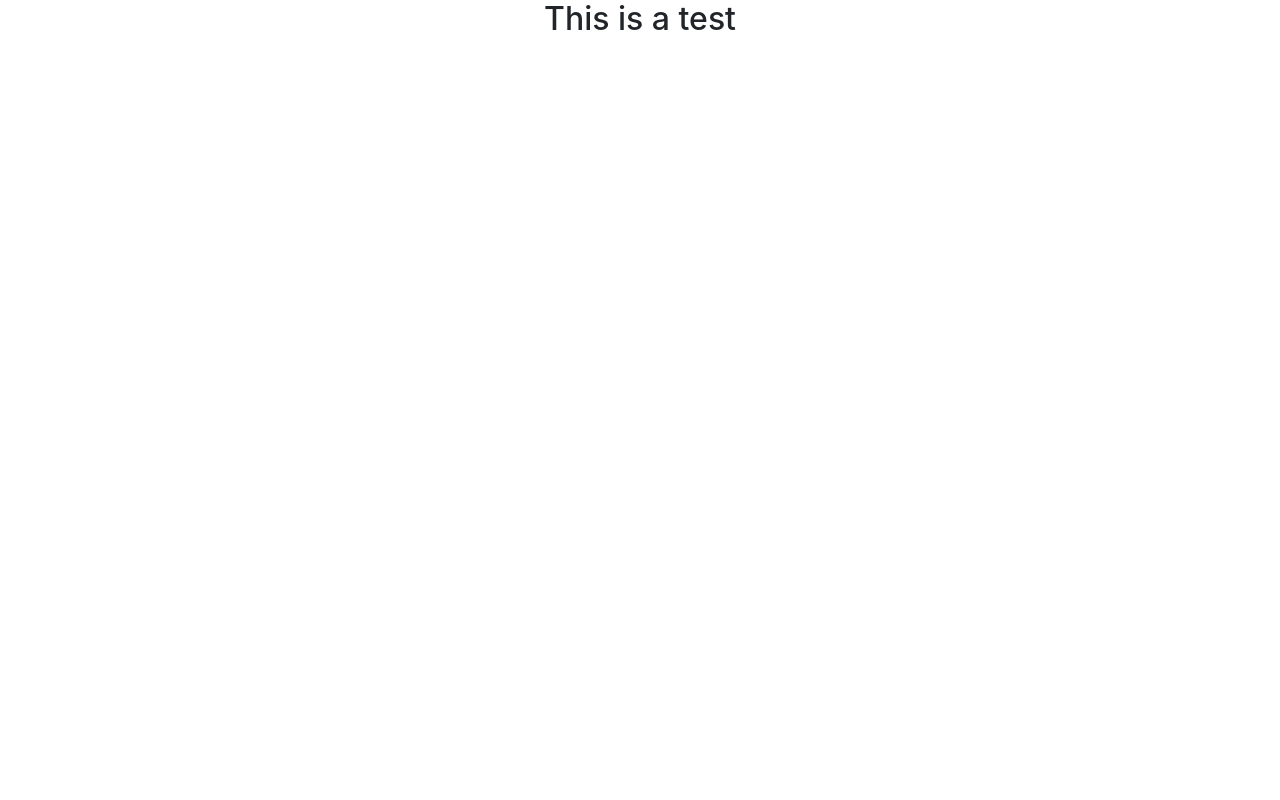
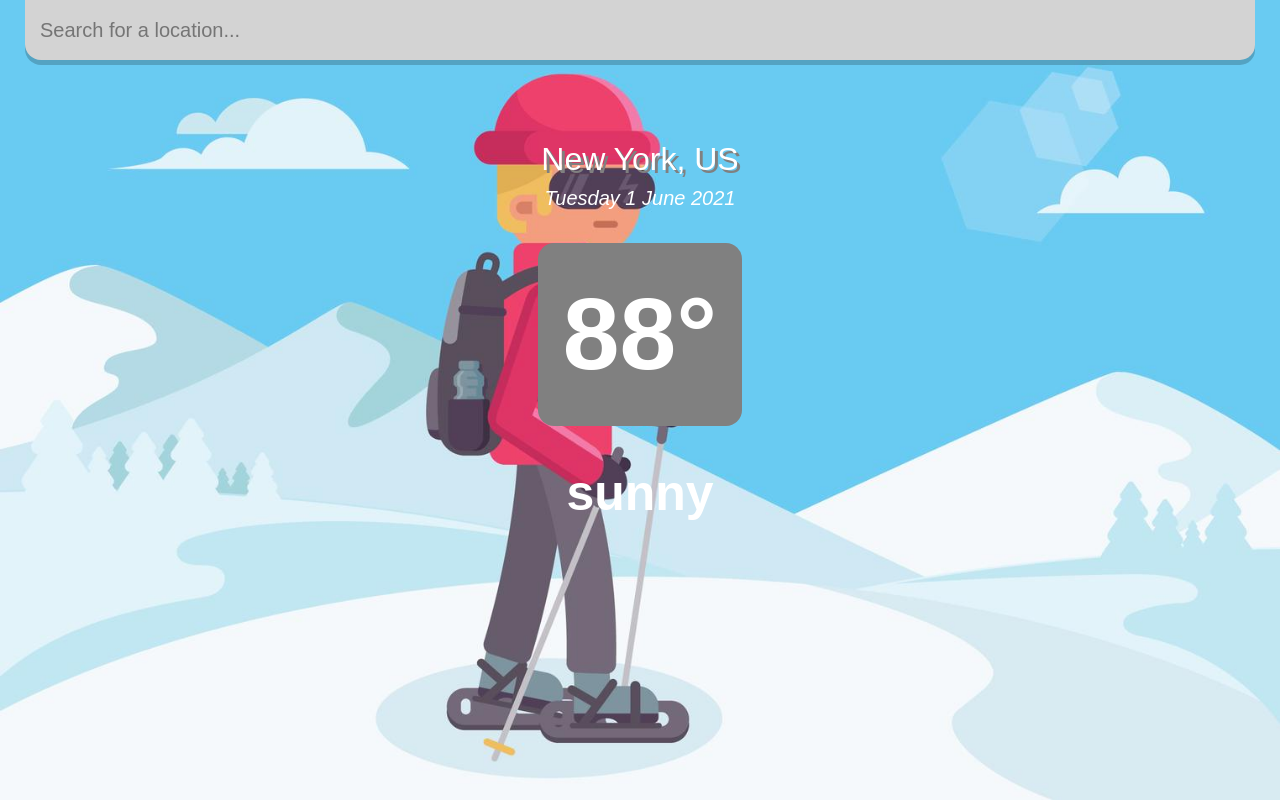
Before and after one commit to bigkw304/weatherApp, a React (Create React App) app: page / in a window 1280 px wide. Built offline with nearby package versions, Linux system fonts and the light colour scheme; no server answers.

Commit message:
Updates for Weather app

```diff
--- a/src/App.css
+++ b/src/App.css
@@ -1,38 +1,103 @@
+* {
+  margin: 0;
+  padding: 0;
+  box-sizing: border-box;
+}
+
+body {
+  font-family: "montseratt", sans-serif;
+}
 .App {
+  background-image: url("./assets/cold.jpg");
+  background-size: cover;
+  background-position: bottom;
+  transition: 0.4 ease-out;
+}
+
+.App.warm {
+  background-image: url("./assets/warm.jpg");
+  background-size: cover;
+  background-position: bottom;
+  transition: 0.4 ease-out;
+}
+
+main {
+  min-height: 100vh;
+  background-image: linear-gradient(
+    to bottom,
+    rgba(0, 0, 0, 0.2) rbga(0, 0, 0, 0.75)
+  );
+  padding: 25px;
+}
+
+.search-box {
+  width: 100%;
+  margin: 0 0 75px;
+}
+
+.search-box .search-bar {
+  display: block;
+  width: 100%;
+  padding: 15px;
+
+  appearance: none;
+  background: none;
+  border: none;
+  outline: none;
+
+  background-color: lightgrey;
+  border-radius: 0px 0px 15px 16px;
+  margin-top: -25px;
+  box-shadow: 0px 5px rgba(0, 0, 0, 0.2);
+
+  color: #313131;
+  font-size: 20px;
+
+  transition: 0.4s ease;
+}
+
+.search-box .search-bar:focus {
+  background-color: lightsalmon;
+}
+
+.location-box .location {
+  color: white;
+  font-size: 32px;
+  font-weight: 500;
+  text-align: center;
+  text-shadow: 3px 3px grey;
+}
+
+.location-box .date {
+  color: white;
+  font-size: 20px;
+  font-weight: 300;
+  font-style: italic;
+  text-align: center;
+  text-shadow: grey;
+}
+
+.weather-box {
   text-align: center;
 }
 
-.App-logo {
-  height: 40vmin;
-  pointer-events: none;
+.weather-box .temperature {
+  position: relative;
+  display: inline-block;
+  margin: 30px;
+  background-color: grey;
+  border-radius: 16px;
+  padding: 15px 25px;
+  color: white;
+  font-size: 102px;
+  font-weight: 900;
+  text-align: center;
+  box-shadow: 3px 6px rgba(o, 0, 0, 0.2);
 }
 
-@media (prefers-reduced-motion: no-preference) {
-  .App-logo {
-    animation: App-logo-spin infinite 20s linear;
-  }
+.weather-box .weather {
+  color: white;
+  font-size: 50px;
+  font-weight: 700;
+  text-shadow: grey;
 }
-
-.App-header {
-  background-color: #282c34;
-  min-height: 100vh;
-  display: flex;
-  flex-direction: column;
-  align-items: center;
-  justify-content: center;
-  font-size: calc(10px + 2vmin);
-  color: white;
-}
-
-.App-link {
-  color: #61dafb;
-}
-
-@keyframes App-logo-spin {
-  from {
-    transform: rotate(0deg);
-  }
-  to {
-    transform: rotate(360deg);
-  }
-}
--- a/src/App.tsx
+++ b/src/App.tsx
@@ -1,33 +1,88 @@
-import React, { ChangeEvent, FormEvent, useEffect, useState } from "react";
+import React, { useState } from 'react';
 import 'bootstrap/dist/css/bootstrap.min.css';
 import './App.css';
-import { pull, compact } from "lodash";
-import { weatherServices } from "./services"
 
 function App() {
-  const apikey = process.env.REACT_APP_WEATHER_API_KEY
-  const cityName = 'Charlotte';
+  const apikey = process.env.REACT_APP_WEATHER_API_KEY
+  const openWeatherURL = "https://api.openweathermap.org/data/2.5/"
+  const [query, setQuery] = useState('');
+  const [weather, setWeather] = useState<weatherObject>({main: {temp: 88}, name: "New York", sys: {country: "US"}, weather: [{main: "sunny"}]});
 
-  const url = `https://api.openweathermap.org/data/2.5/weather?q=${cityName}&appid=${apikey}&units=${"imperial"}`;
+  interface weatherObject {
+    main: {
+      temp: number;
+    }
+    name: string;
+    sys: {
+      country: string
+    }
+    weather: [{
+      main: string
+    }]
+  }
 
-  const getWeatherData = async () => {
-    const result = await fetch(url);
 
-    const data = await result.json()
-    return result;
-  }
+  const search = (event: React.KeyboardEvent<HTMLInputElement>) => {
+    if (event.key === "Enter") {
+    fetch(`${openWeatherURL}weather?q=${query}&units=imperial&appid=${apikey}`)
+    .then(res => res.json())
+    .then(result => {
+      setWeather(result);
+      setQuery('');
+      console.log(result)
+      });
+    }
+  }
 
-  useEffect(() => {
-    getWeatherData().then(data => console.log(data)).catch((error) => {
-      console.log("Error Getting Weather " + error.message)
-    });
-  }, []);
+  const onChange = (event: React.ChangeEvent<HTMLInputElement>) => {
+    setQuery(event.target.value)
+  }
 
-  return (
-    <div className="App">
-     <h2>This is a test</h2>
-    </div>
-  );
+  const dateBuilder = (d: Date) => {
+    let months = ["January", "February", "March", "April", "May", "June", "July", "August", "September", "October", "November", "December"]
+    let days = ["Sunday", "Monday", "Tuesday", "Wednesday", "Thursday", "Friday", "Saturday"];
+
+    let day = days[d.getDay()];
+    let date = d.getDate()
+    let month = months[d.getMonth()];
+    let year = d.getFullYear();
+
+    return `${day} ${date} ${month} ${year}`
+  }
+
+
+  return (
+    <div className="App">
+        <main>
+          <div className="search-box">
+            <input
+              type="text"
+              className="search-bar"
+              placeholder="Search for a location..."
+              onChange={onChange}
+              value={query}
+              onKeyPress={search}
+            />
+          </div>
+          {(typeof weather.main != "undefined") ? (
+            <div>
+                          <div className="location-box">
+              <div className="location">{weather.name}, {weather.sys.country}</div>
+              <div className="date">{dateBuilder(new Date())}</div>
+            </div>
+            <div  className="weather-box">
+              <div className="temperature">
+                {Math.round(weather.main.temp)}°
+              </div>
+              <div className="weather">
+                  {weather.weather[0].main}
+              </div>
+            </div>
+          </div>
+          ) : ('')}
+        </main>
+    </div>
+  );
 }
 
 export default App;
--- a/src/index.css
+++ /dev/null
@@ -1,13 +0,0 @@
-body {
-  margin: 0;
-  font-family: -apple-system, BlinkMacSystemFont, 'Segoe UI', 'Roboto', 'Oxygen',
-    'Ubuntu', 'Cantarell', 'Fira Sans', 'Droid Sans', 'Helvetica Neue',
-    sans-serif;
-  -webkit-font-smoothing: antialiased;
-  -moz-osx-font-smoothing: grayscale;
-}
-
-code {
-  font-family: source-code-pro, Menlo, Monaco, Consolas, 'Courier New',
-    monospace;
-}
--- a/src/services/index.ts
+++ /dev/null
@@ -1 +0,0 @@
-export * from "./weatherServices";
```
Also changed, not shown: src/services/weatherServices.ts (deleted, +0 -14 lines), src/assets/cold.jpg (added), src/assets/warm.jpg (added).
